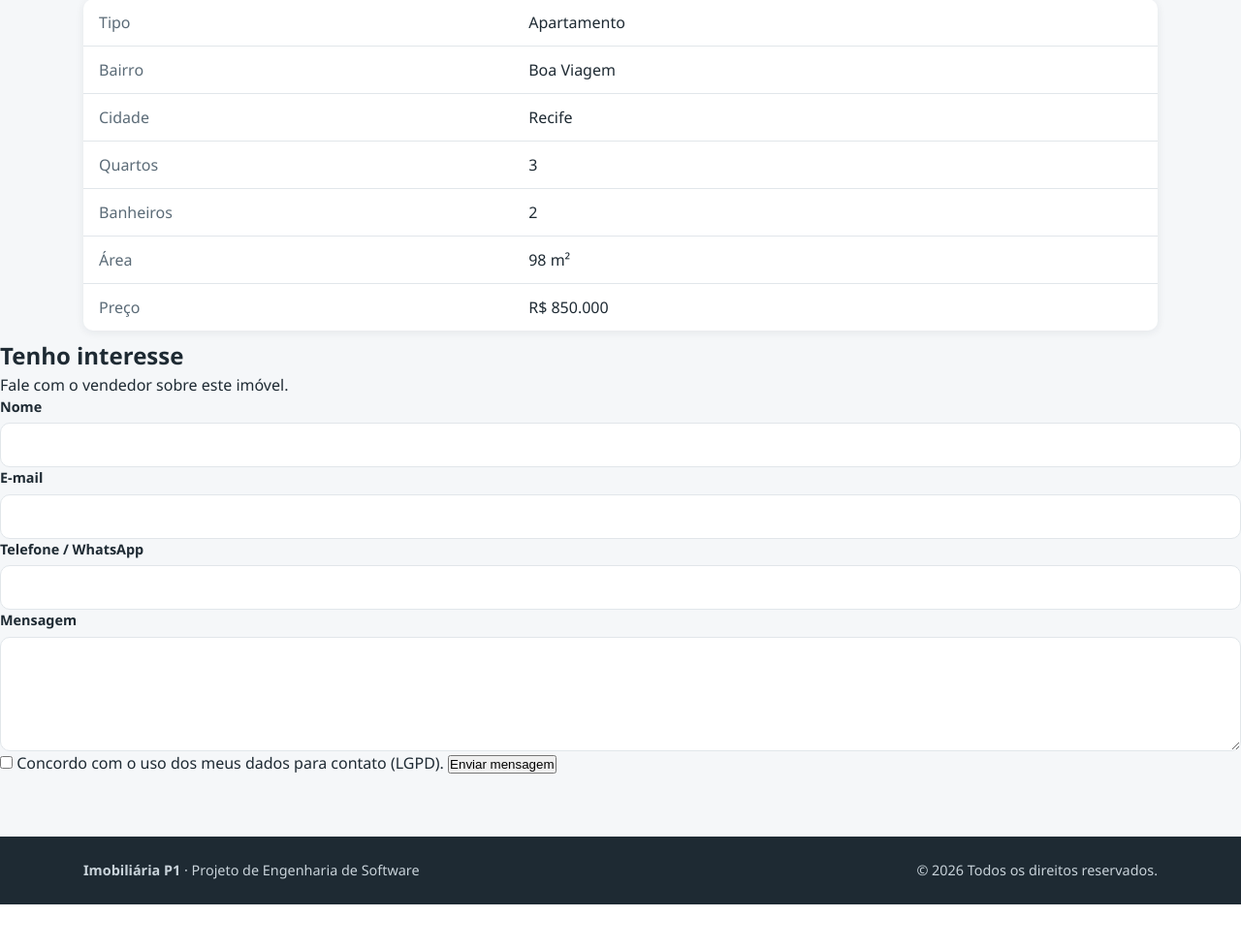
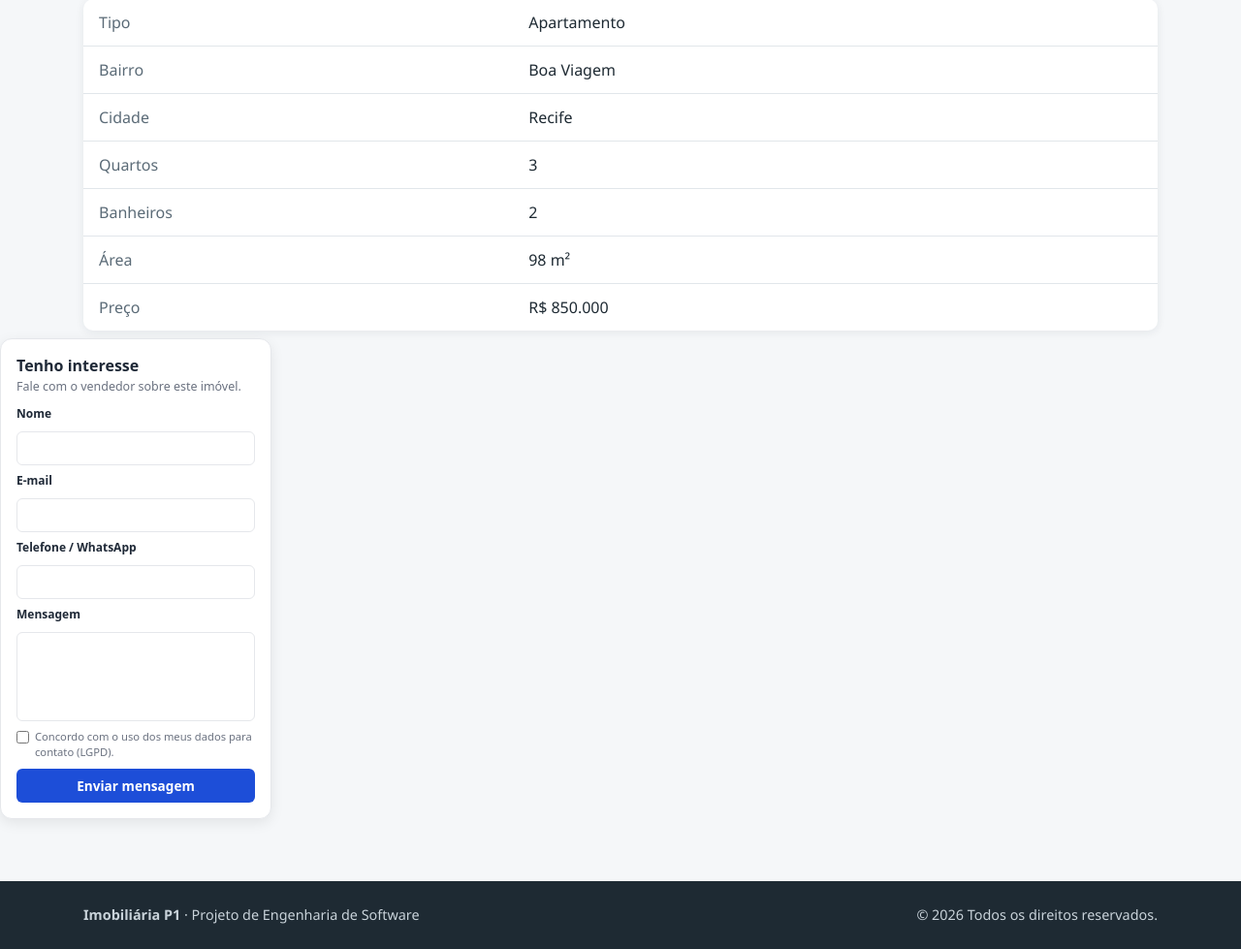
Before and after one commit to devmarcos-santos/Projeto-P1-E.S, a Flask app: page /imoveis/1 in a window 1280 px wide. Shown: the part 753-1732 px from the top of the page at 97% size. Before the commit the page ends 1686 px from the top, so only its background shows below. Run offline with Flask 3, Linux system fonts and the light colour scheme.

Commit message:
feat: adiciona css para formulario de contato

```diff
--- a/static/css/style.css
+++ b/static/css/style.css
@@ -638,33 +638,116 @@ a {
     }
 }
 /*botao_contato*/
-.btn-contatar {
-  display: inline-block;
-  padding: 12px 24px;
-  font-family: Arial, sans-serif;
-  font-size: 16px;
-  font-weight: bold;
-  text-decoration: none;
-  color: #ffffff;
+.card-contato {
+  --cor-primaria: #1d4ed8;
+  --cor-primaria-hover: #1e40af;
+  --cor-texto: #1f2937;
+  --cor-suave: #6b7280;
+  --cor-borda: #e5e7eb;
+
+  position: sticky;
+  top: 16px;
+  width: 100%;
+  max-width: 280px;
+  padding: 16px;
+  background: #fff;
+  color: var(--cor-texto);
+  border: 1px solid var(--cor-borda);
+  border-radius: 12px;
+  box-shadow: 0 4px 14px rgba(0, 0, 0, 0.08);
+  box-sizing: border-box;
+  font-family: system-ui, -apple-system, "Segoe UI", Roboto, sans-serif;
+  font-size: 0.85rem;
+  line-height: 1.4;
+}
+
+.card-contato *,
+.card-contato *::before,
+.card-contato *::after {
+  box-sizing: border-box;
+}
+
+.card-contato h2 {
+  margin: 0 0 2px;
+  font-size: 1rem;
+}
+
+.card-contato .card-sub {
+  margin: 0 0 12px;
+  font-size: 0.78rem;
+  color: var(--cor-suave);
+}
+
+/* Campos */
+.card-contato .campo {
+  margin-bottom: 8px;
+}
+
+.card-contato .campo label {
+  display: block;
+  margin-bottom: 3px;
+  font-size: 0.75rem;
+  font-weight: 600;
+}
+
+.card-contato .campo input,
+.card-contato .campo textarea {
+  width: 100%;
+  padding: 7px 9px;
+  font: inherit;
+  color: inherit;
+  background: #fff;
+  border: 1px solid var(--cor-borda);
   border-radius: 6px;
-  transition: background-color 0.3s ease, transform 0.2s ease;
+  transition: border-color 0.15s, box-shadow 0.15s;
+}
+
+.card-contato .campo textarea {
+  min-height: 56px;
+  resize: none;
+}
+
+.card-contato .campo input:focus,
+.card-contato .campo textarea:focus {
+  outline: none;
+  border-color: var(--cor-primaria);
+  box-shadow: 0 0 0 2px rgba(29, 78, 216, 0.15);
+}
+
+/* Checkbox LGPD */
+.card-contato .lgpd {
+  display: flex;
+  align-items: flex-start;
+  gap: 6px;
+  margin: 2px 0 10px;
+  font-size: 0.7rem;
+  color: var(--cor-suave);
   cursor: pointer;
 }
 
-
-.btn-contatar:hover {
-  transform: translateY(-2px);
-  opacity: 0.9;
+.card-contato .lgpd input {
+  margin: 2px 0 0;
+}
+/* Botão */
+.card-contato .btn-enviar {
+  display: block;
+  width: 100%;
+  padding: 8px 12px;
+  font: inherit;
+  font-weight: 700;
+  text-align: center;
+  color: #fff;
+  background: var(--cor-primaria);
+  border: none;
+  border-radius: 6px;
+  cursor: pointer;
+  transition: background 0.15s, transform 0.05s;
 }
 
-.btn-whatsapp {
-  background-color: #25D366; /* Verde WhatsApp */
+.card-contato .btn-enviar:hover {
+  background: var(--cor-primaria-hover);
 }
 
-.btn-email {
-  background-color: #007BFF; /* Azul padrão */
+.card-contato .btn-enviar:active {
+  transform: translateY(1px);
 }
-
-.btn-ligar {
-  background-color: #333333; /* Cinza escuro */
-}
```
